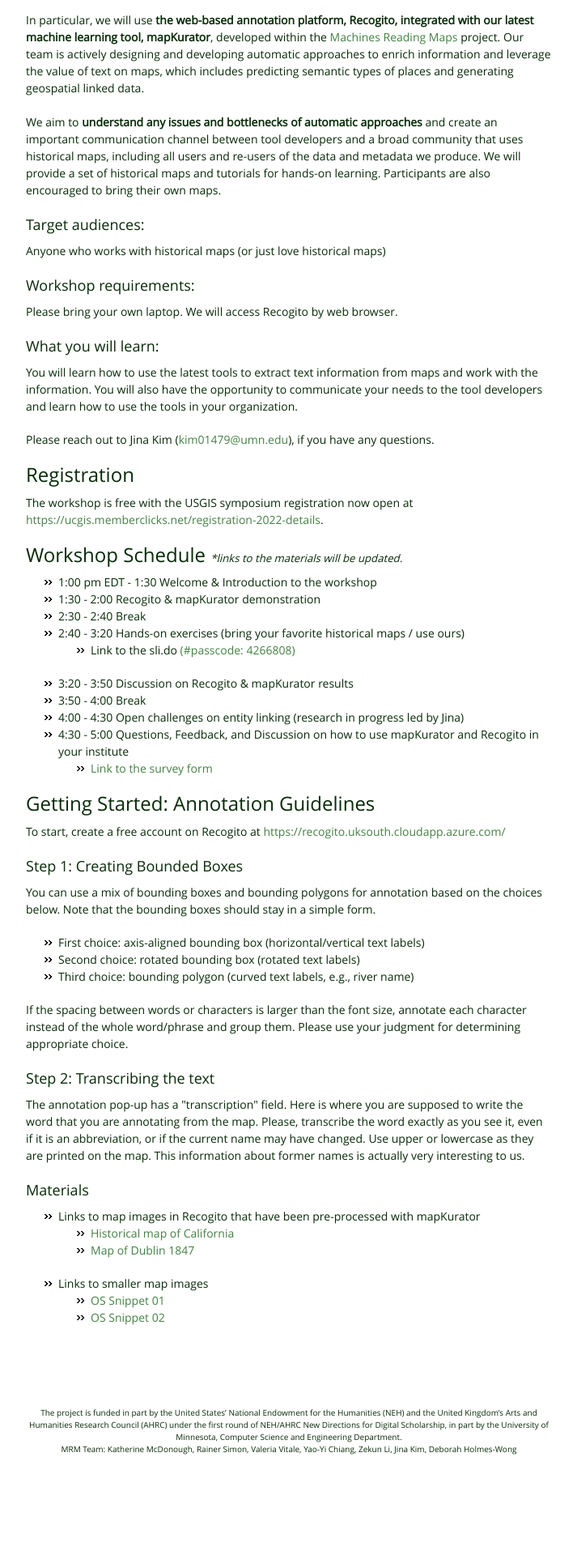
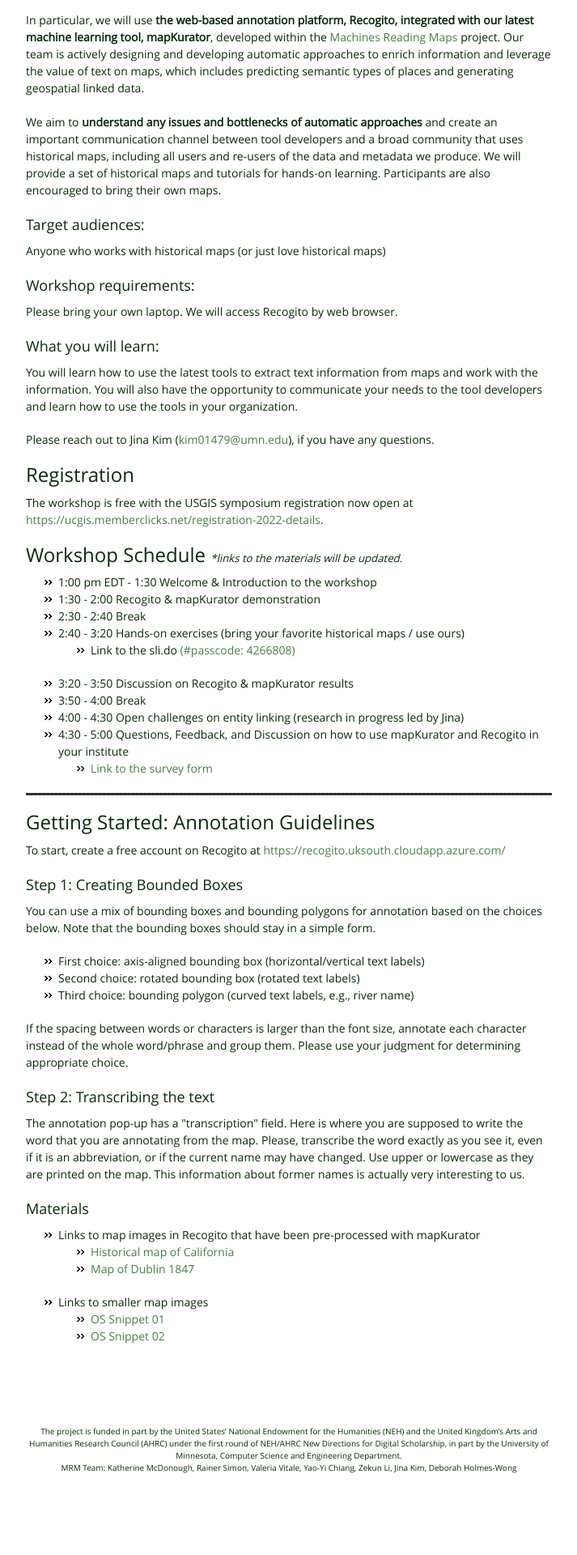
Before and after one commit to machines-reading-maps/machines-reading-maps.github.io, a Jekyll site: the page built from ucgis2022-workshop.html, in a window 1280 px wide. Shown: the part 659-2579 px from the top of the page at 81% size, without its empty margins (283-996 px from the left). Built offline with Jekyll 4.4.1, drawn with Linux system fonts in a browser that asks for light colours; before the commit the page ends 2556 px from its top, so only the background shows below that.

Commit message:
Update ucgis2022-workshop.html

```diff
--- a/ucgis2022-workshop.html
+++ b/ucgis2022-workshop.html
@@ -84,7 +84,11 @@ layout: workshop
             <li><a href="https://forms.gle/k5f2jbB75cwuCUMF9">Link to the survey form</a></li>
         </ul>
     </ul>
+</div>
 
+<hr>
+
+<div>
     <h2>Getting Started: Annotation Guidelines</h2>
 
     <p>To start, create a free account on Recogito at <a href="https://recogito.uksouth.cloudapp.azure.com/">https://recogito.uksouth.cloudapp.azure.com/</a></p>
```
